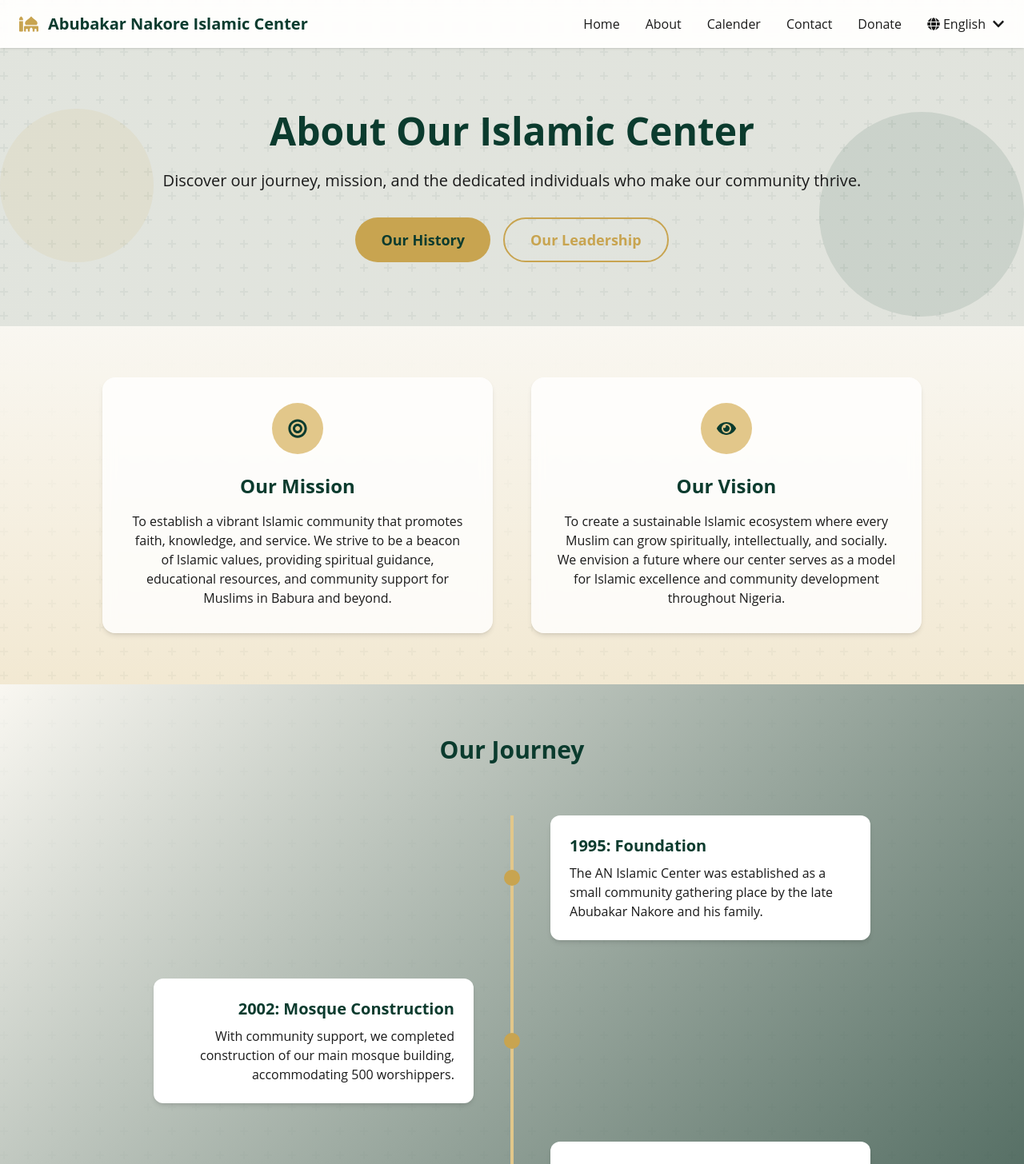
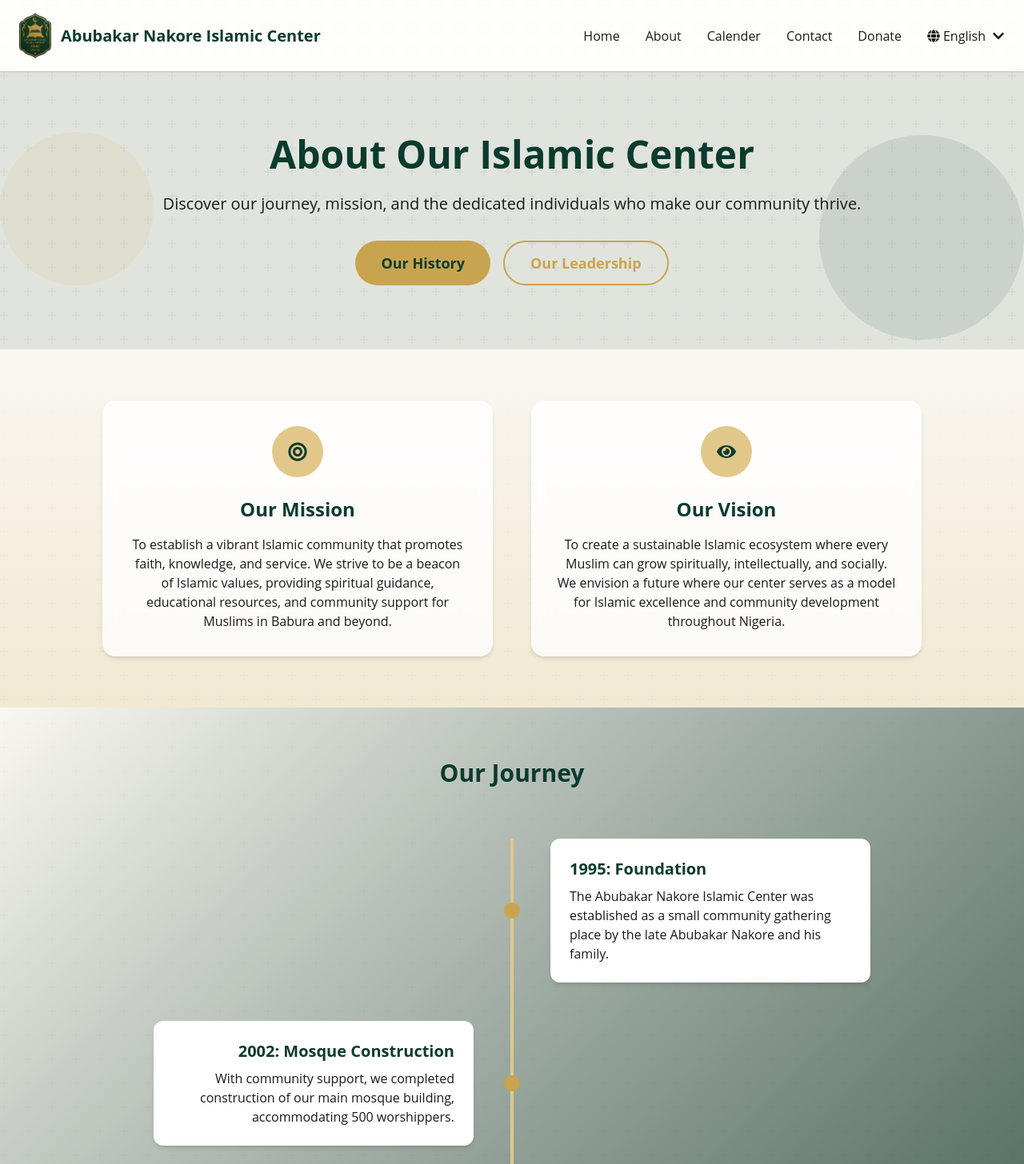
Before and after one commit to abnakore/ANIC, a React (Vite) app in the folder frontend/: page /about in a window 1280 px wide. Shown: the top 1456 px of the page at 80% size. Built offline with nearby package versions, Linux system fonts and the light colour scheme.

Commit message:
added logo to navBar

```diff
--- a/frontend/src/components/NavBar/NavBar.jsx
+++ b/frontend/src/components/NavBar/NavBar.jsx
@@ -36,7 +36,8 @@ function NavBar() {
           <div className="flex items-center">
             <div className="mr-3 text-2xl text-gold">
               {/* !!! LOGO */}
-              <FaMosque />
+              <img src="/images/logo_bg.png" alt="" className="w-10" />
+              {/* <FaMosque /> */}
             </div>
             <span className="text-xl font-bold text-green-islamic">
               {t("title")}
--- a/frontend/src/utils/i18n/locales/en/about.json
+++ b/frontend/src/utils/i18n/locales/en/about.json
@@ -16,7 +16,7 @@
         "timelines": [
             {
                 "title": "1995: Foundation",
-                "text": "The AN Islamic Center was established as a small community gathering place by the late Abubakar Nakore and his family."
+                "text": "The Abubakar Nakore Islamic Center was established as a small community gathering place by the late Abubakar Nakore and his family."
             },
             {
                 "title": "2002: Mosque Construction",
@@ -97,7 +97,7 @@
                     "Head Teacher",
                     "Accountant",
                     "PTA Chairman",
-                    "AN Family Representatives",
+                    "Abubakar Nakore Family Representatives",
                     "JIBWIS Representative",
                     "Community Members"
                 ]
```
Also changed, not shown: frontend/public/images/logo_bg.png (added).
